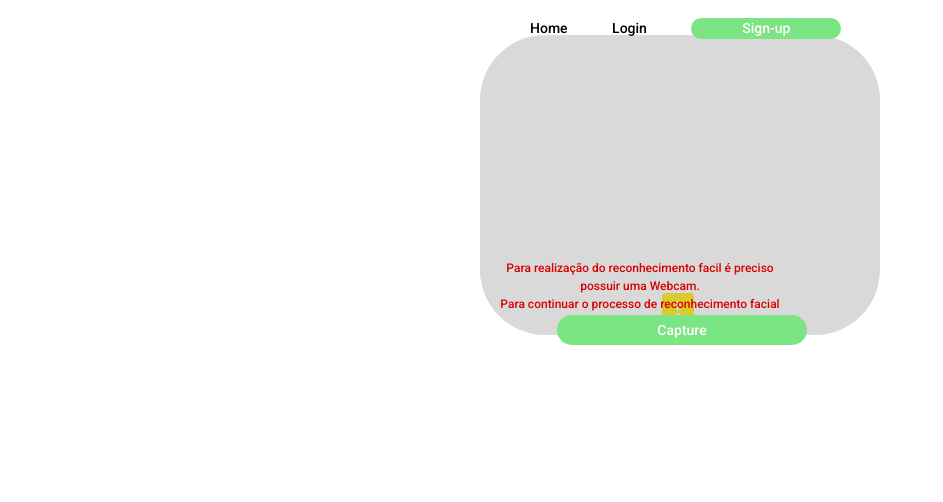
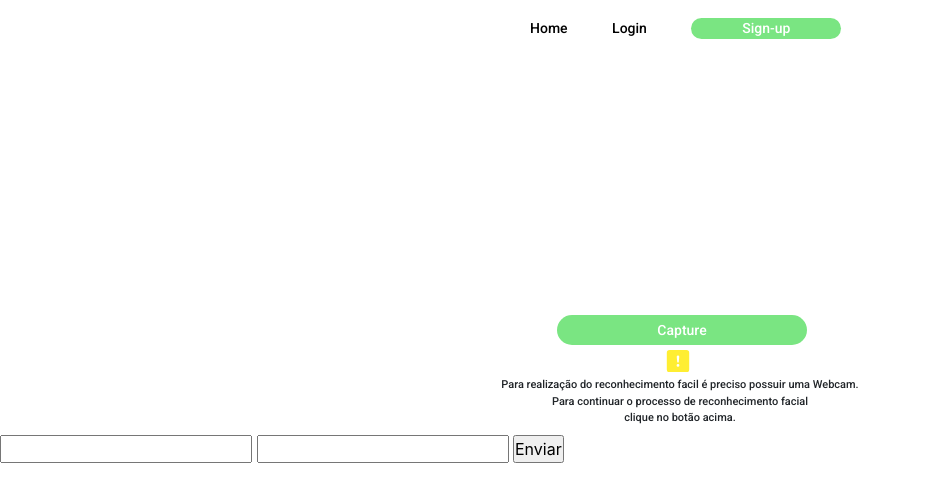
Before and after one commit to WalissonCF/Reconhecimento-Facial, a Flask app: page /login in a window 1280 px wide. Shown: the top 502 px of the page, without its empty margins (0-943 px from the left). Run offline with Flask 2, Linux system fonts and the light colour scheme; some libraries are stand-ins or nearby versions.

Commit message:
Adicionado aviso para a necessidade de uma webcam e iniciada a estilização dos campos de login

```diff
--- a/app/static/css/capture-image.css
+++ b/app/static/css/capture-image.css
@@ -44,31 +44,23 @@
     height: 300px;
 }
 
-.info {
-    margin-top: -300px;
-    margin-left: 480px;
-    background-color: black;
-    opacity: 15%;
+#content-info {
+    /* background-color: red; */
     border-radius: 65px;
     width: 400px;
-    height: 300px;
-    z-index: 9999;
+    height: 100px;
+    margin-left: 480px;
+}
+
+.svg-alert {
+    margin-left: 186px;
+    margin-top: 15px;
 }
 
 .text-info-p {
-    margin-top: -100px;
+    text-align: center;
     font-family: 'Open Sans', sans-serif;
     font-family: 'Roboto', sans-serif;
-    font-size: 12px;
-    text-align: center;
-    color: red;
+    font-size: 11px;
+    margin-top: 5px;
 }
-
-#content-info {
-    z-index: 999;
-}
-
-.svg-alert {
-    margin-top: -80px;
-    margin-left: 662px;
-}
--- a/app/static/css/responsive.css
+++ b/app/static/css/responsive.css
@@ -46,11 +46,6 @@
     #capture {
         margin-left: -323px;
     }
-
-    .info {
-        margin-left: 140px;
-    }
-
 }
 
 @media screen and (max-width: 930px) {
@@ -82,8 +77,4 @@
     #capture {
         margin-left: -323px;
     }
-
-    .info {
-        margin-left: 140px;
-    }
 }
--- a/app/static/js/capture-image.js
+++ b/app/static/js/capture-image.js
@@ -3,7 +3,6 @@ const snapshotCanvas = document.getElementById('snapshot');
 const captureButton = document.getElementById('capture');
 
 const snapshotAAA = document.getElementById('snapshot').value;
-
 
 const handleSuccess = function (stream) {
     // Attach the video stream to the video element and autoplay.
@@ -17,7 +16,16 @@ captureButton.addEventListener('click', function () {
         snapshotCanvas.height);
 
     player.style.visibility = 'hidden';
+    captureButton.style.visibility = 'hidden';
 });
 
 navigator.mediaDevices.getUserMedia({ video: true })
     .then(handleSuccess);
+
+navigator.getUserMedia({ video: true }, function () {
+    console.log("Okay");
+}, function () {
+    // webcam is not available
+    alert("Você não possui webcam");
+    console.log("Erro!");
+});
--- a/app/templates/login.html
+++ b/app/templates/login.html
@@ -7,6 +7,7 @@
 <link rel="stylesheet" href="{{ url_for('static', filename="css/capture-image.css") }}">
 <link rel="stylesheet" href="{{ url_for('static', filename="css/menu.css") }}">
 <link rel="stylesheet" href="{{ url_for('static', filename="css/responsive.css") }}">
+<link rel="stylesheet" href="{{ url_for('static', filename="css/login.css") }}">
 <link href="https://fonts.googleapis.com/css2?family=Open+Sans:wght@700&family=Roboto:wght@500;700&display=swap"
     rel="stylesheet">
 
@@ -25,17 +26,16 @@
 </div>
 <div id="button-capture">
     <canvas id="snapshot" width=500 height=375></canvas>
-    <button id="capture">Capture</button>
+    <button id="capture" class="particles-button">Capture</button>
 </div>
 <div id="content-info">
-    <div class="info"></div>
-    <svg class="svg-alert" width="2em" height="2em" viewBox="0 0 16 16" class="bi bi-exclamation-square-fill" fill="#ffee32"
-        xmlns="http://www.w3.org/2000/svg">
+    <svg class="svg-alert" width="1.5em" height="1.4em" viewBox="0 0 16 16" class="bi bi-exclamation-square-fill"
+        fill="#ffee32" xmlns="http://www.w3.org/2000/svg">
         <path fill-rule="evenodd"
             d="M2 0a2 2 0 0 0-2 2v12a2 2 0 0 0 2 2h12a2 2 0 0 0 2-2V2a2 2 0 0 0-2-2H2zm6 4a.905.905 0 0 0-.9.995l.35 3.507a.552.552 0 0 0 1.1 0l.35-3.507A.905.905 0 0 0 8 4zm.002 6a1 1 0 1 0 0 2 1 1 0 0 0 0-2z" />
     </svg>
-    <p class="text-info-p"> Para realização do reconhecimento facil é preciso <br> possuir uma Webcam. <br>
-        Para continuar o processo de reconhecimento facial <br> clique no botão abaixo.
+    <p class="text-info-p"> Para realização do reconhecimento facil é preciso possuir uma Webcam. <br>
+        Para continuar o processo de reconhecimento facial <br> clique no botão acima.
     </p>
 </div>
 
@@ -43,14 +43,20 @@
     <img src="{{ url_for('static', filename="images/wave.png") }}">
 </div> -->
 
-<!-- <form action="#">
+<form action="#">
     <input id="user" type="text" required>
     <input id="password" type="password" required>
     <input type="submit" value="Enviar">
-</form> -->
+</form>
 <!-- <img id="sign-in" src="{{ url_for('static', filename="images/sign-in.svg") }}" > -->
 
-<script src=" {{ url_for('static', filename="js/capture-image.js") }}"></script>
+<script>
+    // Script Jquery
+    setTimeout(function () {
+        $('#content-info').fadeOut('fast');
+    }, 15000);
+</script>
+<script src="{{ url_for('static', filename="js/capture-image.js") }}"></script>
 
 
 {% endblock content %}
```
Also changed, not shown: app/static/css/login.css (added).
